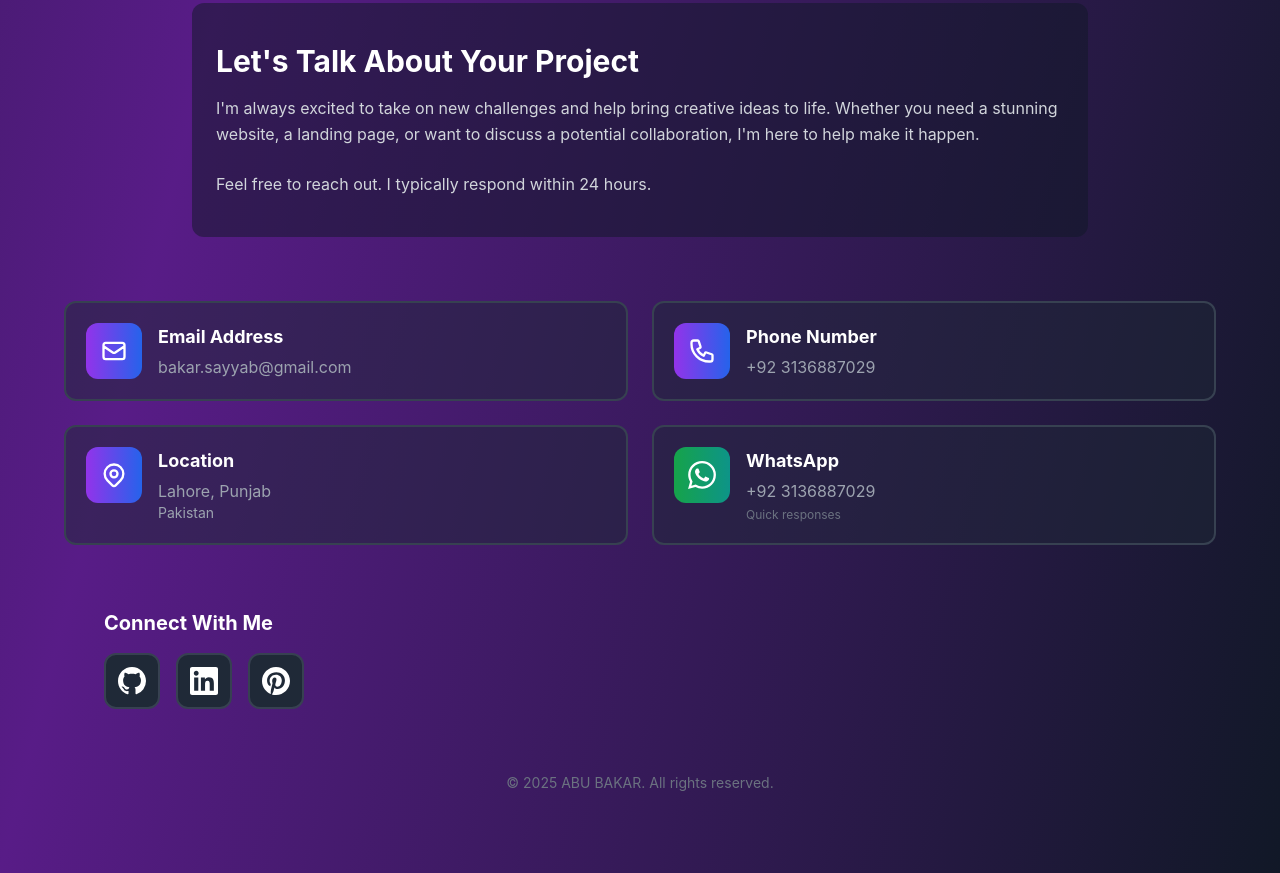
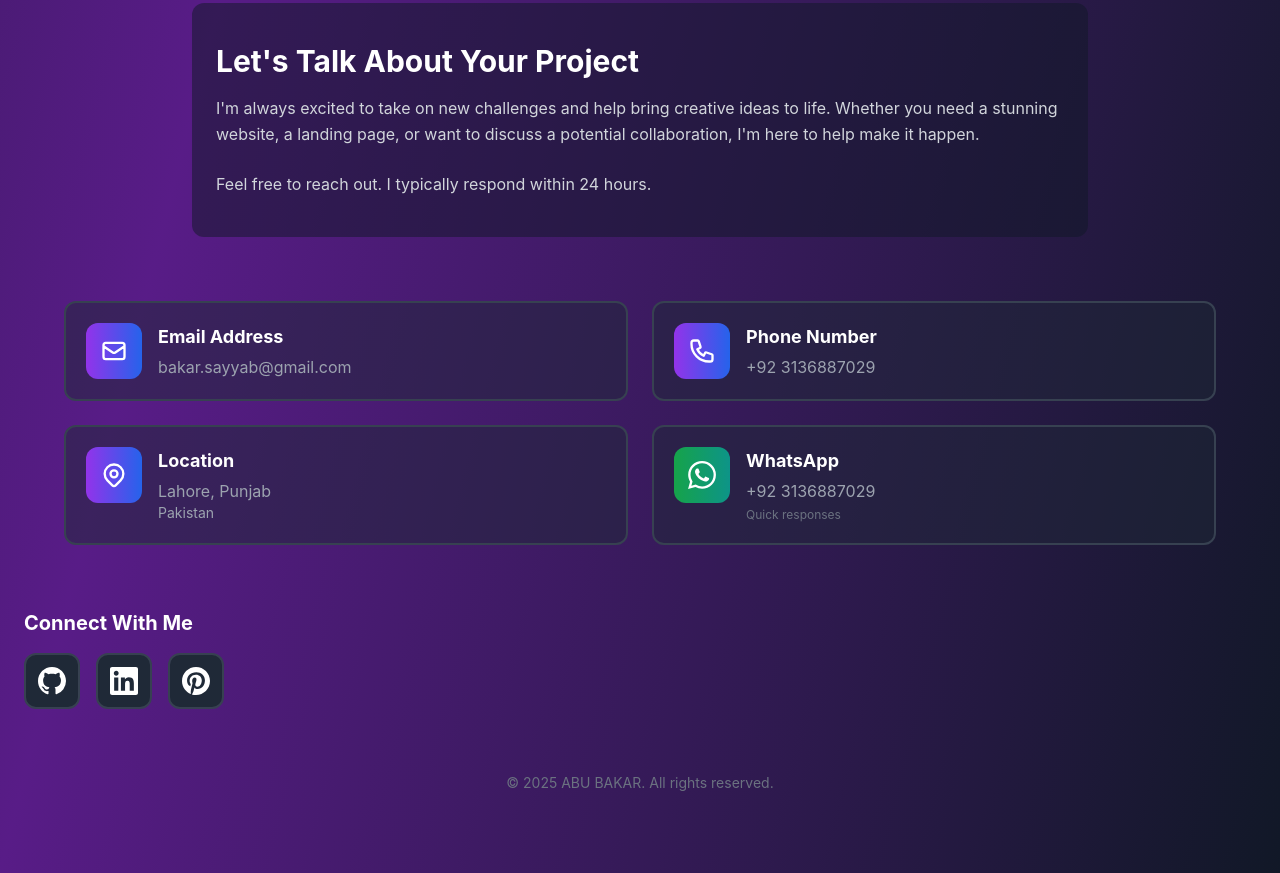
Before and after one commit to AbuBakarSE/Abu-Bakar-SE-Portfolio, a website: page index.html in a window 1280 px wide. Shown: the part 4201-5074 px from the top of the page. Drawn offline with nearby package versions, Linux system fonts and the light colour scheme.

Commit message:
link setup

```diff
--- a/index.html
+++ b/index.html
@@ -850,7 +850,7 @@
 
         </div>
       </section>
-      <div class="pt-4 px-20">
+      <div class="pt-4 px-15">
             <h3 class="text-xl font-bold mb-4">Connect With Me</h3>
             <div class="flex flex-wrap gap-4 social-links">
               <a href="https://github.com/AbuBakarSE" aria-label="github" target="_blank" rel="noopener noreferrer" class="w-14 h-14 bg-gray-800 rounded-xl flex items-center justify-center border-2 border-gray-700 hover:border-gray-400 hover:bg-gray-700 transition-all">
```
